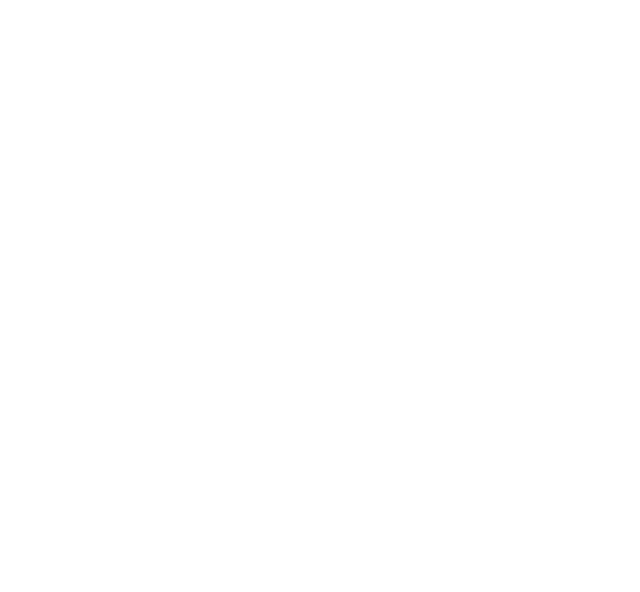
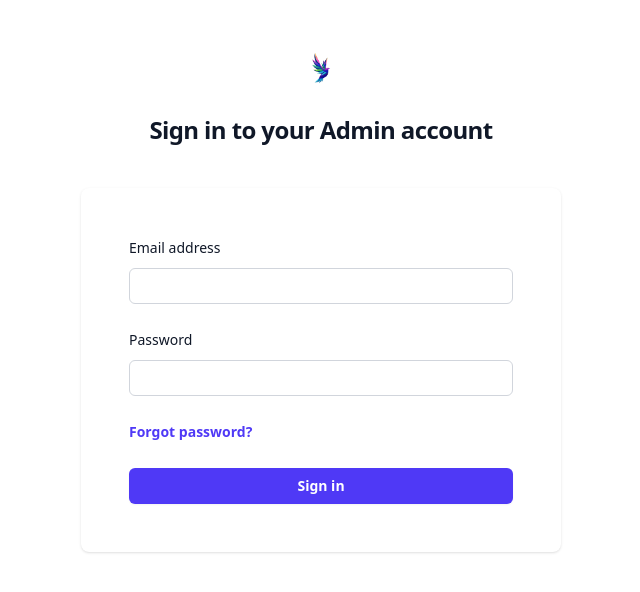
Before and after one commit to amirazadehranjbar/react-full-project, a React (Vite) app in the folder client/admin-react/: page /api/user/register in a window 1280 px wide. Before the commit this address had no page. Shown: the top 592 px of the page, without its empty margins (319-959 px from the left). Built offline with nearby package versions, Linux system fonts and the light colour scheme.

Commit message:
auth functions 2

```diff
--- a/client/admin-react/src/App.jsx
+++ b/client/admin-react/src/App.jsx
@@ -13,6 +13,9 @@ import ProtectedRoute from "./protectedRoutes/ProtectedRoute.jsx";
 import SelectReportAdminDashboard from "./pages/adminDashboard/SelectReportAdminDashboard.jsx";
 import Inventory from "./pages/adminDashboard/inventory/Inventory.jsx";
 import InventoryLayout from "./layouts/InventoryLayout.jsx";
+import AuthUser from "./pages/auth/authUser/AuthUser.jsx";
+import UserLayout from "./layouts/UserLayout.jsx";
+import UserMainPage from "./pages/user/UserMainPage.jsx";
 
 function App() {
     const location = useLocation();
@@ -23,8 +26,15 @@ function App() {
             {/* Auth Routes - NO Sidebar/Header */}
             <Route element={<AuthLayout/>}>
                 <Route path="/" element={<AuthSelection/>}/>
-                <Route path="/auth/admin/login" element={<AuthAdmin/>}/>
+                <Route path="/api/admin/login" element={<AuthAdmin/>}/>
+                <Route path="/api/user/register" element={<AuthUser/>}></Route>
             </Route>
+
+            {/*region user Routes*/}
+            <Route element={<UserLayout/>}>
+                <Route path="/api/user" element={<UserMainPage/>}/>
+            </Route>
+            {/*endregion*/}
 
             {/* Dashboard Routes - WITH Sidebar/Header */}
             <Route element={<ProtectedRoute/>}>
--- a/client/admin-react/src/api/axiosInstance.js
+++ b/client/admin-react/src/api/axiosInstance.js
@@ -2,7 +2,7 @@
 
 import axios from 'axios';
 import store from '../redux/store';
-import { logout } from '../redux/features/auth/authSlice';
+import { logout } from '../redux/features/auth/authUserSlice.js';
 
 const axiosInstance = axios.create({
     baseURL: 'http://localhost:3500',
--- /dev/null
+++ b/client/admin-react/src/layouts/UserLayout.jsx
@@ -0,0 +1,21 @@
+import Sidebar from "../components/Sidebar.jsx";
+import Header from "../components/Header.jsx";
+import MainContent from "../components/MainContent.jsx";
+import {Outlet} from "react-router-dom";
+import UserHeaderChildren from "../components/headerChildren/UserHeaderChildren.jsx";
+
+function UserLayout() {
+    return (
+        <div className="min-h-screen bg-gray-50 flex">
+
+            <div className="flex-1 flex flex-col">
+                <Header children={<UserHeaderChildren/>}/>
+                <MainContent>
+                    <Outlet />
+                </MainContent>
+            </div>
+        </div>
+    )
+}
+
+export default UserLayout
--- a/client/admin-react/src/pages/auth/AuthSelection.jsx
+++ b/client/admin-react/src/pages/auth/AuthSelection.jsx
@@ -17,7 +17,7 @@ function AuthSelection() {
                 <button
                     type="button"
                     className="inline-flex items-center gap-x-2 rounded-md bg-indigo-600 px-3.5 py-2.5 text-sm font-semibold text-white shadow-xs hover:bg-indigo-500 focus-visible:outline-2 focus-visible:outline-offset-2 focus-visible:outline-indigo-600 cursor-pointer"
-                    onClick={()=>navigation("/auth/admin/login")}
+                    onClick={()=>navigation("/api/admin/login")}
                 >
                     <LucideShieldUser aria-hidden="true" className="-ml-0.5 size-5"/>
                     login as admin
@@ -26,6 +26,7 @@ function AuthSelection() {
                 <button
                     type="button"
                     className="inline-flex items-center gap-x-2 rounded-md bg-indigo-600 px-3.5 py-2.5 text-sm font-semibold text-white shadow-xs hover:bg-indigo-500 focus-visible:outline-2 focus-visible:outline-offset-2 focus-visible:outline-indigo-600 cursor-pointer"
+                      onClick={()=>navigation("/api/user/register")}
                 >
                     <CircleUserRoundIcon aria-hidden="true" className="-ml-0.5 size-5"/>
                     login as user
--- a/client/admin-react/src/pages/auth/authAdmin/AuthAdmin.jsx
+++ b/client/admin-react/src/pages/auth/authAdmin/AuthAdmin.jsx
@@ -1,6 +1,6 @@
 import React, {useEffect, useState} from 'react'
 import {useDispatch, useSelector} from "react-redux";
-import {userLogin} from "../../../redux/features/auth/authSlice.js";
+import {userLogin} from "../../../redux/features/auth/authUserSlice.js";
 import {useNavigate} from "react-router";
 
 function AuthAdmin() {
@@ -9,7 +9,7 @@ function AuthAdmin() {
     const dispatch = useDispatch();
     const navigate = useNavigate();
 
-    const {message, isLoading, isError} = useSelector(state => state.authReducer);
+    const {message, isLoading, isError} = useSelector(state => state.authUserReducer);
 
     const handleSubmit = async (e) => {
         e.preventDefault(); // ✅ Fixed: Added parentheses
--- a/client/admin-react/src/pages/auth/authUser/AuthUser.jsx
+++ b/client/admin-react/src/pages/auth/authUser/AuthUser.jsx
@@ -1,8 +1,114 @@
-import React from 'react'
+import React, {useEffect, useState} from 'react'
+import {useDispatch, useSelector} from "react-redux";
+import {useNavigate} from "react-router";
+import {userLogin} from "../../../redux/features/auth/authUserSlice.js";
 
 function AuthUser() {
+
+    const [inputs, setInputs] = useState({email: "", password: ""});
+    const dispatch = useDispatch();
+    const navigate = useNavigate();
+
+    const {message, isLoading, isError} = useSelector(state => state.authUserReducer);
+
+    const handleSubmit = async (e) => {
+        e.preventDefault(); // ✅ Fixed: Added parentheses
+
+        await dispatch(userLogin({
+            email: inputs.email,
+            password: inputs.password
+        }));
+    }
+
+    useEffect(() => {
+        if (message === "Login successful") {
+            navigate("/api/user")
+        }
+    }, [message, navigate]);
+
     return (
-        <div>AuthUser</div>
+        <>
+            <div className="flex min-h-full flex-1 flex-col justify-center py-12 sm:px-6 lg:px-8">
+                <div className="sm:mx-auto sm:w-full sm:max-w-md">
+                    <img
+                        alt="Your Company"
+                        src="/src/assets/images/logo.png"
+                        className="mx-auto h-10 w-auto"
+                    />
+                    <h2 className="mt-6 text-center text-2xl/9 font-bold tracking-tight text-gray-900">
+                        Sign in to your Admin account
+                    </h2>
+                </div>
+
+                <div className="mt-10 sm:mx-auto sm:w-full sm:max-w-[480px]">
+                    <div className="bg-white px-6 py-12 shadow-sm sm:rounded-lg sm:px-12">
+                        {/* ✅ Fixed: Changed action to onSubmit */}
+                        <form onSubmit={handleSubmit} className="space-y-6">
+                            <div>
+                                <label htmlFor="email" className="block text-sm/6 font-medium text-gray-900">
+                                    Email address
+                                </label>
+                                <div className="mt-2">
+                                    <input
+                                        id="email"
+                                        name="email"
+                                        type="email"
+                                        value={inputs.email}
+                                        onChange={(e) => setInputs({...inputs, email: e.target.value})}
+                                        required
+                                        autoComplete="email"
+                                        className="block w-full rounded-md bg-white px-3 py-1.5 text-base text-gray-900 outline-1 -outline-offset-1 outline-gray-300 placeholder:text-gray-400 focus:outline-2 focus:-outline-offset-2 focus:outline-indigo-600 sm:text-sm/6"
+                                    />
+                                </div>
+                            </div>
+
+                            <div>
+                                <label htmlFor="password" className="block text-sm/6 font-medium text-gray-900">
+                                    Password
+                                </label>
+                                <div className="mt-2">
+                                    <input
+                                        id="password"
+                                        name="password"
+                                        type="password"
+                                        value={inputs.password}
+                                        onChange={(e) => setInputs({...inputs, password: e.target.value})}
+                                        required
+                                        autoComplete="current-password"
+                                        className="block w-full rounded-md bg-white px-3 py-1.5 text-base text-gray-900 outline-1 -outline-offset-1 outline-gray-300 placeholder:text-gray-400 focus:outline-2 focus:-outline-offset-2 focus:outline-indigo-600 sm:text-sm/6"
+                                    />
+                                </div>
+                            </div>
+
+                            <div className="flex items-center">
+                                <div className="text-sm/6">
+                                    <a href="#" className="font-semibold text-indigo-600 hover:text-indigo-500">
+                                        Forgot password?
+                                    </a>
+                                </div>
+                            </div>
+
+                            {/* ✅ Show error message */}
+                            {isError && (
+                                <div className="text-red-600 text-sm text-center">
+                                    Login failed. Please check your credentials.
+                                </div>
+                            )}
+
+                            <div>
+                                <button
+                                    className="flex w-full justify-center rounded-md bg-indigo-600 px-3 py-1.5 text-sm/6 font-semibold text-white shadow-xs hover:bg-indigo-500 focus-visible:outline-2 focus-visible:outline-offset-2 focus-visible:outline-indigo-600 disabled:bg-gray-400"
+                                    type="submit"
+                                    disabled={isLoading}
+                                >
+                                    {isLoading ? "Signing in..." : "Sign in"}
+                                </button>
+                            </div>
+                        </form>
+                    </div>
+                </div>
+            </div>
+        </>
     )
 }
 
--- /dev/null
+++ b/client/admin-react/src/pages/user/UserMainPage.jsx
@@ -0,0 +1,8 @@
+
+function UserMainPage() {
+    return (
+        <div>UserMainPage</div>
+    )
+}
+
+export default UserMainPage
--- a/client/admin-react/src/protectedRoutes/ProtectedRoute.jsx
+++ b/client/admin-react/src/protectedRoutes/ProtectedRoute.jsx
@@ -4,7 +4,7 @@ import {Navigate} from "react-router";
 
 function ProtectedRoute() {
 
-    const {isLoggedIn, role} = useSelector(state => state.authReducer);
+    const {isLoggedIn, role} = useSelector(state => state.authUserReducer);
 
     // Step 1: Check if user is logged in
     if (!isLoggedIn) {
--- /dev/null
+++ b/client/admin-react/src/redux/features/auth/authAdminSlice.js
@@ -0,0 +1,86 @@
+import {createAsyncThunk, createSlice} from "@reduxjs/toolkit";
+import axios from "axios";
+
+// 🔐 admin don`t have registration
+
+// region login
+export const adminLogin = createAsyncThunk(
+    "auth/userLogin",
+    async ({email, password}, thunkAPI) => {
+        try {
+            const res = await axios.post("http://localhost:3500/api/admin/login", {
+                email,
+                password
+            }, {
+                withCredentials: true // ✅ Important for cookies
+            });
+
+            return res.data;
+
+        } catch (e) {
+            console.error("❌ Login error:", e.response?.categories || e.message);
+            return thunkAPI.rejectWithValue(e.response?.categories || e.message || "Admin Login error");
+        }
+    }
+);
+//endregion
+
+const initialState = {
+    userName: "",
+    email: "",
+    profileImg: "",
+    role: "admin",
+    phone: "",
+    address: "",
+    message: null,
+    isLoading: false,
+    isError: false,
+}
+
+const AuthAdminSlice = createSlice({
+    name: "AuthAdminSlice",
+    initialState,
+
+    reducers: {
+        // Add admin logout action
+        adminLogout: (state) => {
+            state.userName = "";
+            state.email = "";
+            state.role = null;
+            state.message = null;
+        }
+    },
+
+    extraReducers: (builder) => builder
+
+        // LOGIN
+        .addCase(adminLogin.pending, (state) => {
+            state.isLoading = true;
+            state.isError = false;
+            state.message = null;
+        })
+
+        .addCase(adminLogin.fulfilled, (state, action) => {
+            state.isLoading = false;
+            state.isError = false;
+            state.isLoggedIn = action.payload.success;
+            state.userName = action.payload.data.userName;
+            state.email = action.payload.data.email;
+            state.phone = action.payload.data.phone || "";
+            state.address = action.payload.data.address || "";
+            state.profileImg = action.payload.data.profileImg || "";
+            state.message = action.payload.message;
+        })
+
+        .addCase(adminLogin.rejected, (state, action) => {
+            state.isLoading = false;
+            state.isError = true;
+            state.message = action.payload?.message || "Login failed";
+            console.log("Login rejected:", action.payload);
+        })
+
+});
+
+
+export const {adminLogout} = AuthAdminSlice.actions;
+export default AuthAdminSlice.reducer;
--- a/client/admin-react/src/redux/store.js
+++ b/client/admin-react/src/redux/store.js
@@ -3,10 +3,11 @@ import NavbarSlice from "./features/navbar/navbarSlice.js";
 import ProductSlice from "./features/product/productSlice.js";
 import ColorsSlice from "./features/colors/colorsSlice.js";
 import GuarantiesSlice from "./features/guaranties/guarantiesSlice.js";
-import AuthSlice from "./features/auth/authSlice.js";
 import SalesSlice from "./features/sales/salesSlice.js";
 import inventorySlice from "./features/inventory/inventorySlice.js";
 import categoryReducer from "./features/category/categoryReducer.js";
+import AuthUserSlice from "./features/auth/authUserSlice.js";
+import AuthAdminSlice from "./features/auth/authAdminSlice.js";
 
 
 
@@ -17,7 +18,8 @@ const store = configureStore({
         productReducer:ProductSlice,
         colorsReducer:ColorsSlice,
         guarantiesReducer:GuarantiesSlice,
-        authReducer : AuthSlice,
+        authAdminReducer:AuthAdminSlice,
+        authUserReducer : AuthUserSlice,
         inventoryReducer:inventorySlice,
         categoryReducer:categoryReducer,
     }
```
Also changed, not shown: client/admin-react/src/components/headerChildren/UserHeaderChildren.jsx (added, +13 -0 lines), client/admin-react/src/redux/features/auth/authUserSlice.js (renamed from client/admin-react/src/redux/features/auth/authSlice.js, +11 -15 lines), 1 other file (tests, documents, lock files or other folders).
